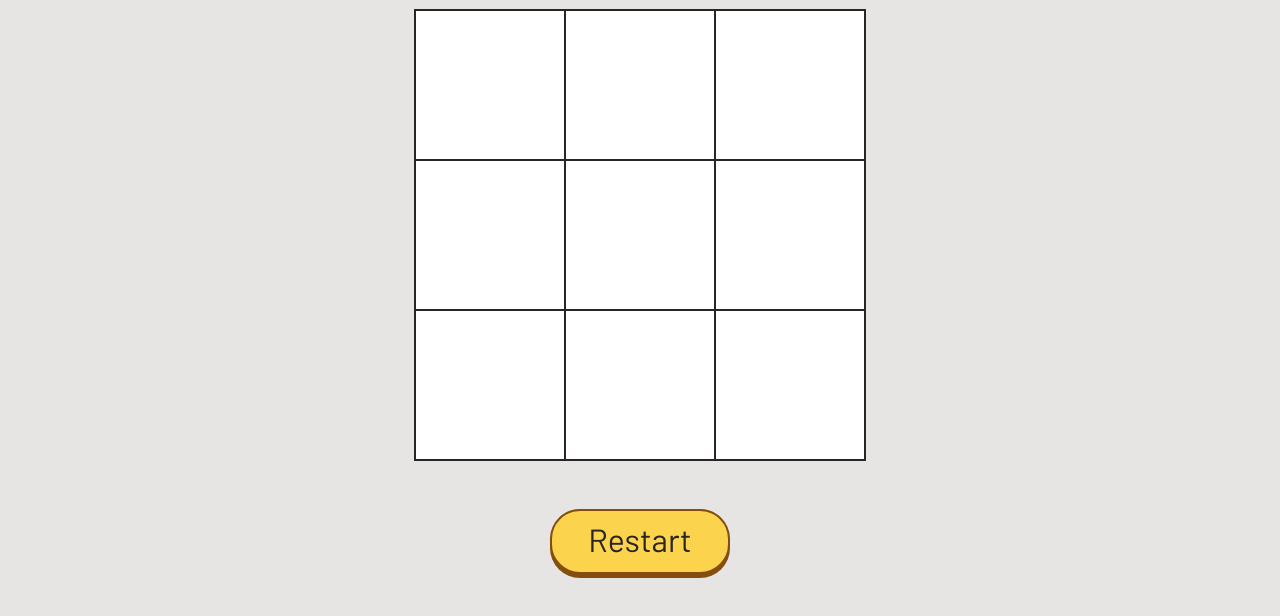
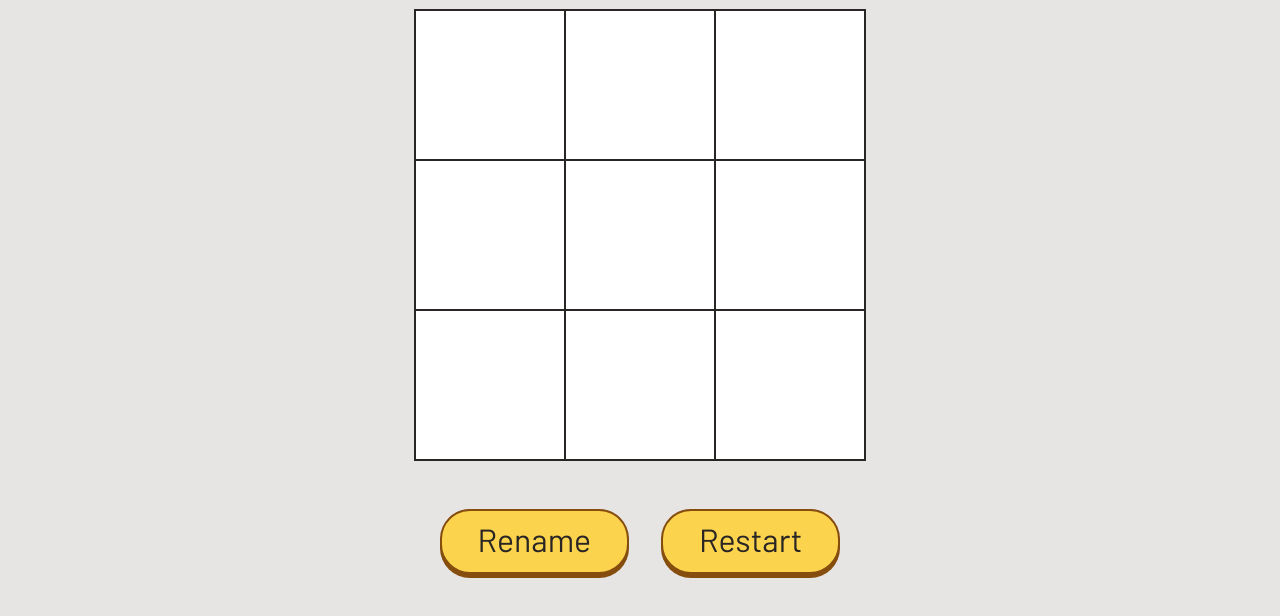
Before and after one commit to davidagredano/tic-tac-toe, a plain HTML site: page index.html in a window 1280 px wide. Both pictures are taken after typing "Sample", "Sample" into the empty fields and a click on the button "Play". Shown: the part 250-866 px from the top of the page. Drawn offline with Linux system fonts and the light colour scheme.

Commit message:
Add a button to go back to player name input

```diff
--- a/index.html
+++ b/index.html
@@ -50,7 +50,10 @@
           <button class="cell" data-index="7"></button>
           <button class="cell" data-index="8"></button>
         </div>
-        <button class="btn" id="restart" type="button">Restart</button>
+        <div class="btn-group">
+          <button class="btn" id="back" type="button">Rename</button>
+          <button class="btn" id="restart" type="button">Restart</button>
+        </div>
       </div>
     </main>
   </body>
--- a/main.js
+++ b/main.js
@@ -6,6 +6,7 @@ const displayController = (function () {
   const playerXNameInput = document.querySelector("#player-x-name");
   const playerONameInput = document.querySelector("#player-o-name");
   const submitNamesBtn = document.querySelector("#play");
+  const backBtn = document.querySelector("#back");
   const restartBtn = document.querySelector("#restart");
   const displayElement = document.querySelector(".display");
   const boardElement = document.querySelector(".grid");
@@ -18,6 +19,8 @@ const displayController = (function () {
     );
 
     restartBtn.addEventListener("click", gameController.resetGame);
+
+    backBtn.addEventListener("click", switchViews);
   };
 
   const addGameListeners = () => {
--- a/style.css
+++ b/style.css
@@ -108,6 +108,11 @@
   cursor: pointer;
 }
 
+.btn-group {
+  display: flex;
+  gap: 32px;
+}
+
 .btn {
   display: flex;
   justify-content: center;
```
